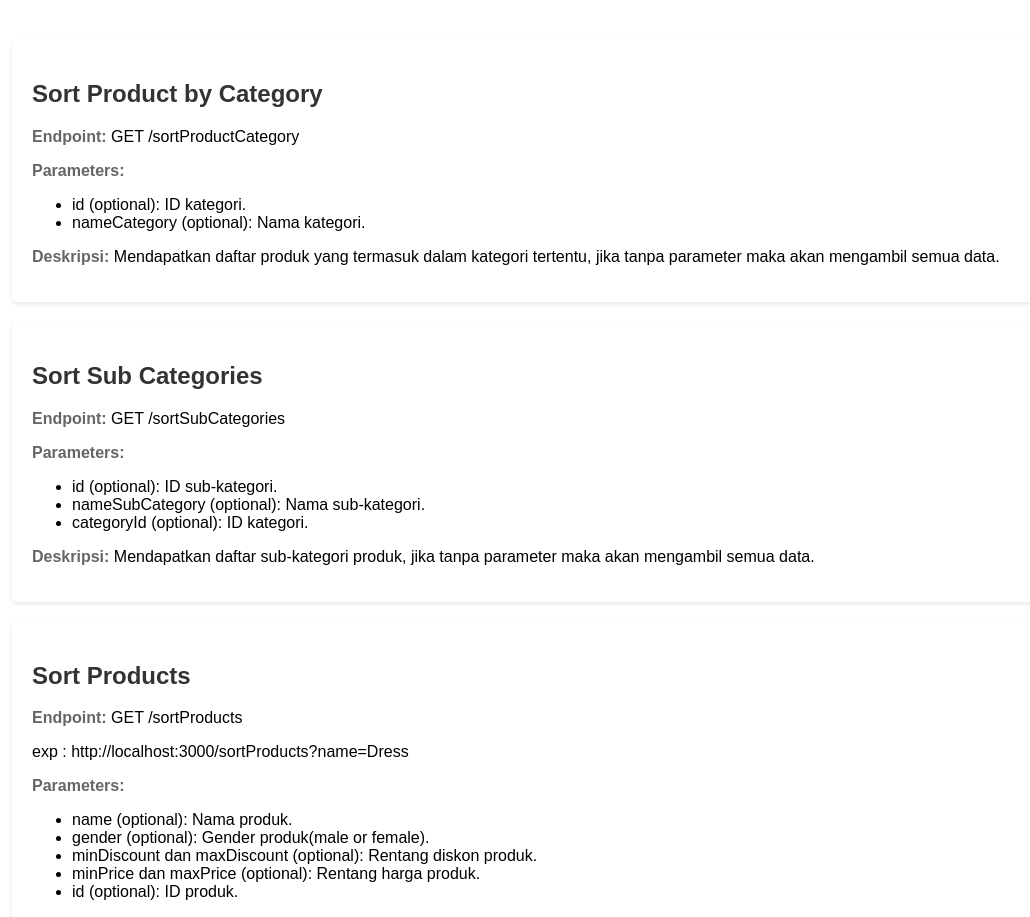
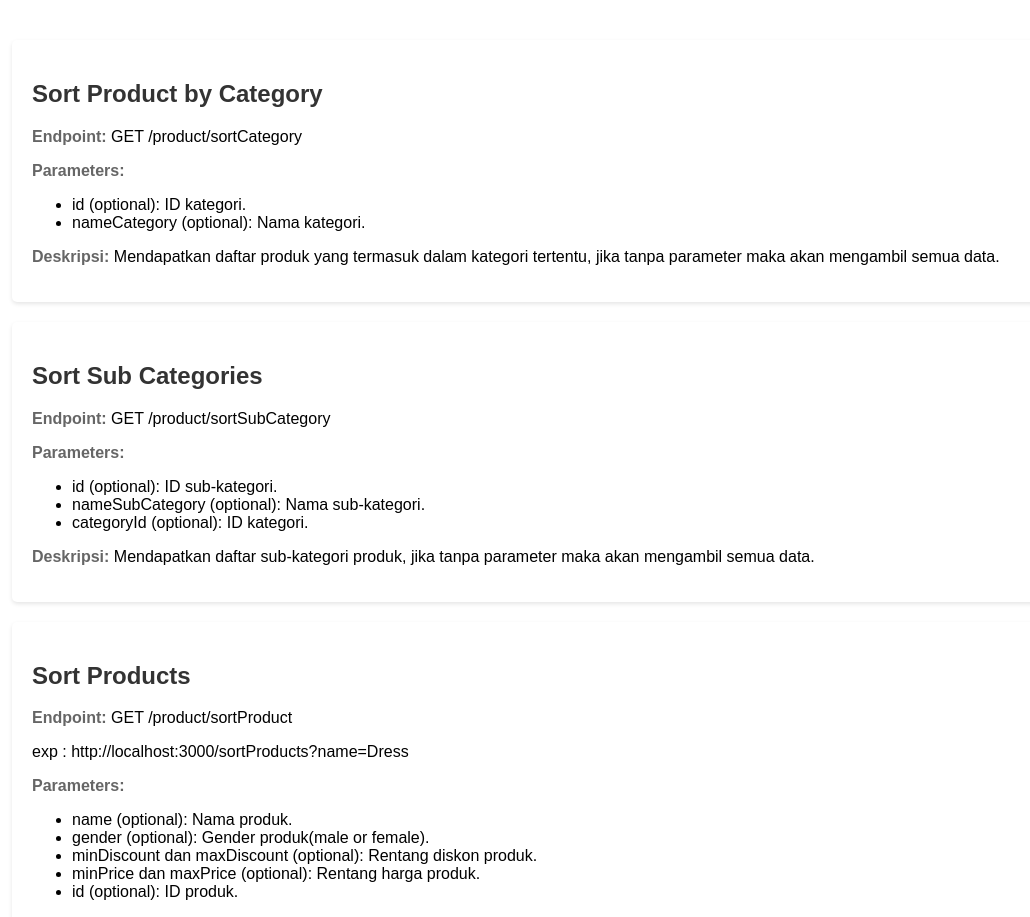
Before and after one commit to denisetiya/fluxstore-api, a website: page public/html/documentation.html in a window 1280 px wide. Shown: the part 2960-3877 px from the top of the page, without its empty margins (48-1078 px from the left). Drawn offline with Linux system fonts and the light colour scheme.

Commit message:
doc update

```diff
--- a/public/html/documentation.html
+++ b/public/html/documentation.html
@@ -179,7 +179,7 @@ strong {
 
     <section class="api-section">
       <h2>Sort Product by Category</h2>
-      <p><strong>Endpoint:</strong> GET /sortProductCategory</p>
+      <p><strong>Endpoint:</strong> GET /product/sortCategory</p>
       <p><strong>Parameters:</strong></p>
       <ul>
         <li>id (optional): ID kategori.</li>
@@ -190,7 +190,7 @@ strong {
 
     <section class="api-section">
       <h2>Sort Sub Categories</h2>
-      <p><strong>Endpoint:</strong> GET /sortSubCategories</p>
+      <p><strong>Endpoint:</strong> GET /product/sortSubCategory</p>
       <p><strong>Parameters:</strong></p>
       <ul>
         <li>id (optional): ID sub-kategori.</li>
@@ -202,7 +202,7 @@ strong {
 
     <section class="api-section">
       <h2>Sort Products</h2>
-      <p><strong>Endpoint:</strong> GET /sortProducts</p>
+      <p><strong>Endpoint:</strong> GET /product/sortProduct</p>
       <p>exp : http://localhost:3000/sortProducts?name=Dress</p>
       <p><strong>Parameters:</strong></p>
       <ul>
```
